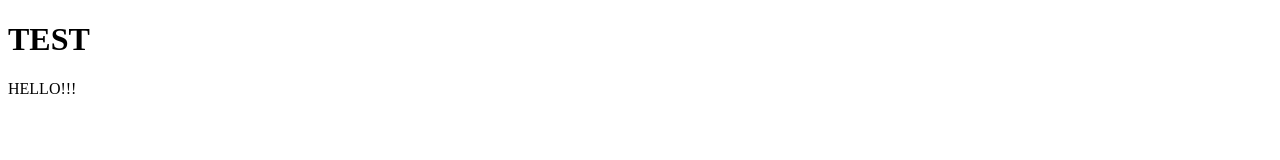
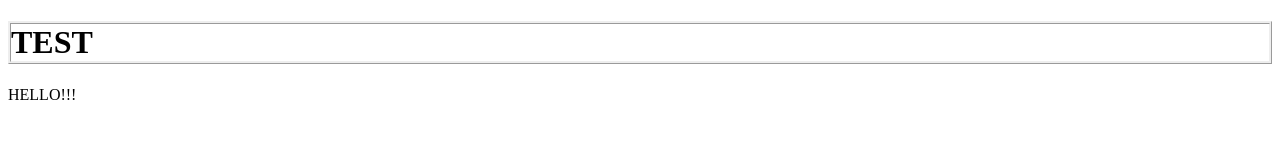
Before and after one commit to giminey/wp2016, a plain HTML site: page index.html in a window 1280 px wide. Drawn offline with Linux system fonts and the light colour scheme.

Commit message:
test css01

```diff
--- /dev/null
+++ b/css/app.css
@@ -0,0 +1,3 @@
+h1{
+border-style:ridge;
+}
--- a/index.html
+++ b/index.html
@@ -1,6 +1,7 @@
 <!DOCTYPE html>
 <html>
 <head>
+  <link rel='stylesheet' type='text/css' href='css/app.css'>
 </head>
 <body>
 <h1>TEST</h1>
```
